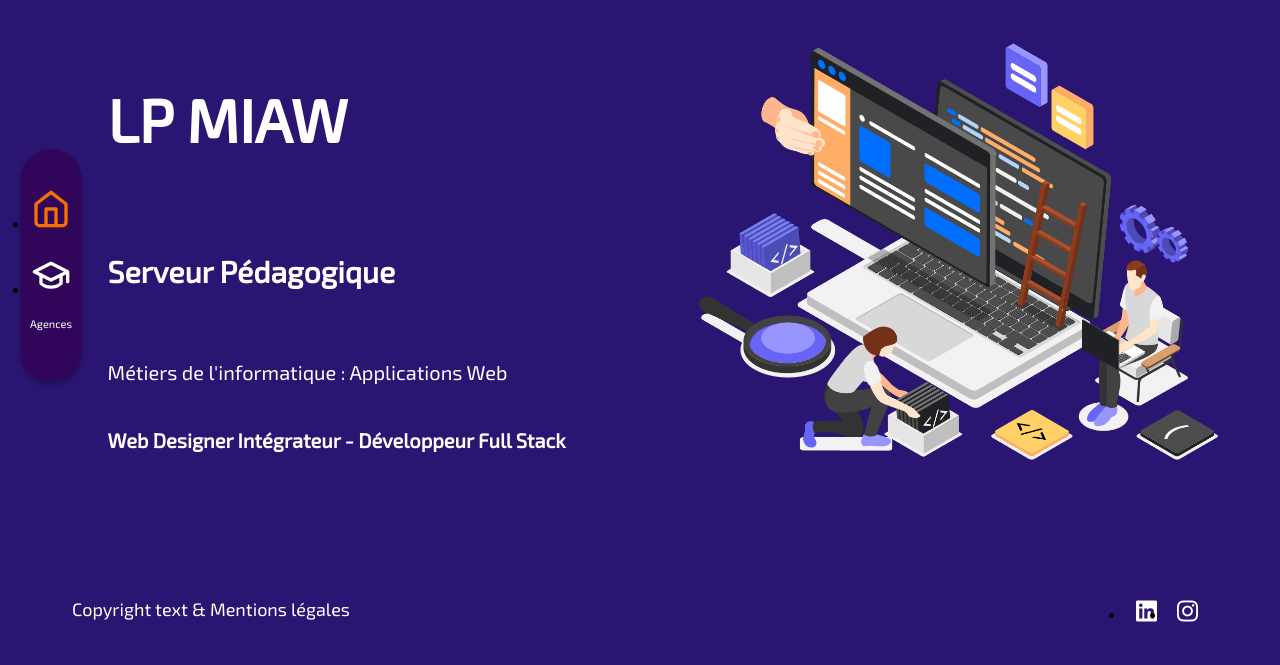
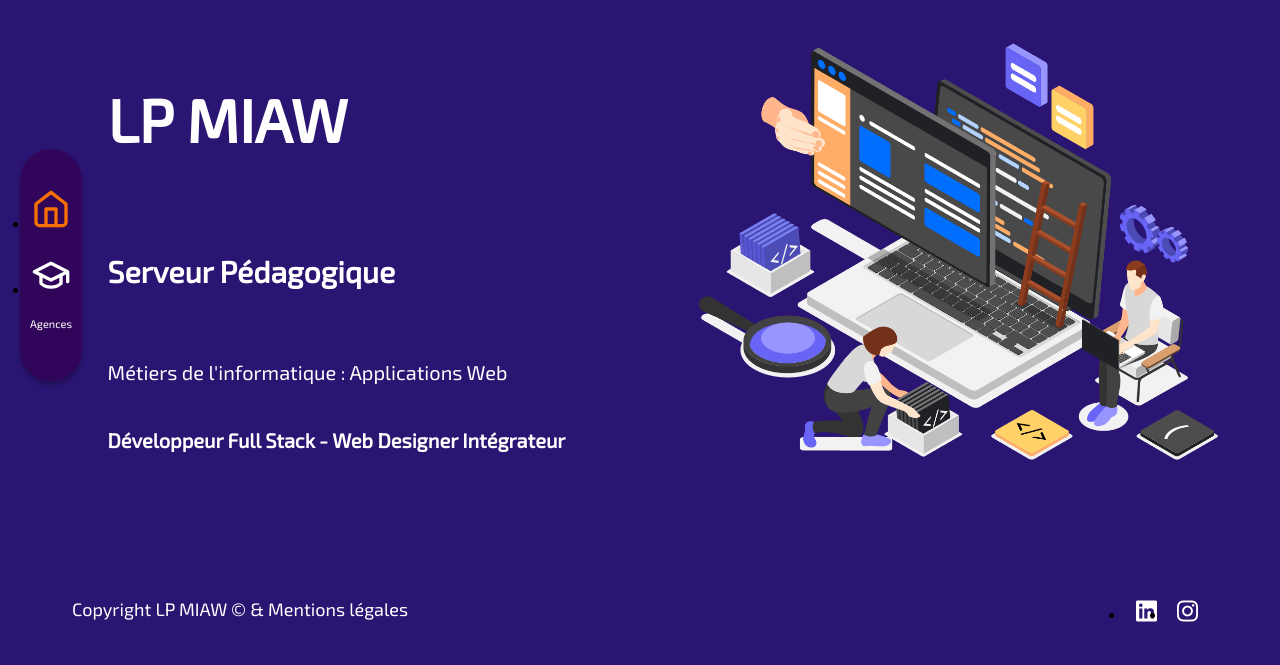
Before and after one commit to JohanMorga/SiteServeurLPMIAW, a PHP site: page / in a window 1280 px wide. Shown: the part 151-816 px from the top of the page. Run offline with PHP 8.4, Linux system fonts and the light colour scheme; style sheets or scripts are compiled from the project's sources; some libraries are stand-ins or nearby versions.

Commit message:
FIX link

```diff
--- a/index.php
+++ b/index.php
@@ -66,10 +66,10 @@
         <h1 class="principal-text__title">LP MIAW</h1>
         <h2 class="principal-text__serveur">Serveur Pédagogique</h2>
         <p class="principal-text__formation">Métiers de l'informatique : Applications Web</p>
-        <p class="principal-text__parcours"><strong>Web Designer Intégrateur - Développeur Full Stack</strong></p>
+        <p class="principal-text__parcours"><strong>Développeur Full Stack - Web Designer Intégrateur</strong></p>
     </section>
     <section class="principal-img">
-        <img class="principal-img__image" src="public/img/imageAccueil.png" width="1200" height="1000" alt="">
+        <img class="principal-img__image" src="public/img/imageAccueil.png" width="1200" height="1000" alt="Image assets">
     </section>
     <section class="principal-mobile">
         <ul class="principal-reso">
@@ -85,7 +85,7 @@
     </section>
 </main>
 <footer class="footer">
-    <p class="footer__text">Copyright text & Mentions légales</p>
+    <p class="footer__text">Copyright LP MIAW © & Mentions légales</p>
     <ul class="footer-reso">
         <li class="footer-reso__element">
             <a class="footer-reso__link" href="https://www.linkedin.com/company/licence-pro-miaw-la-rochelle/"><i
```
